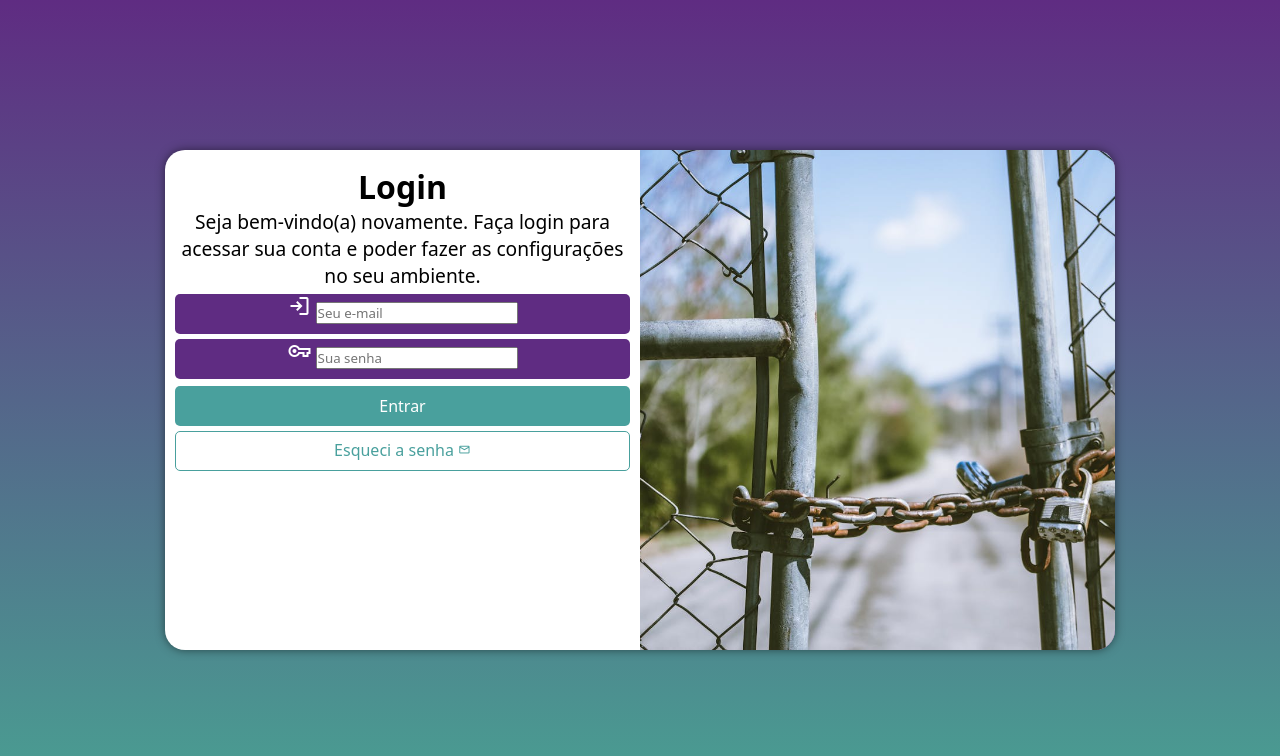
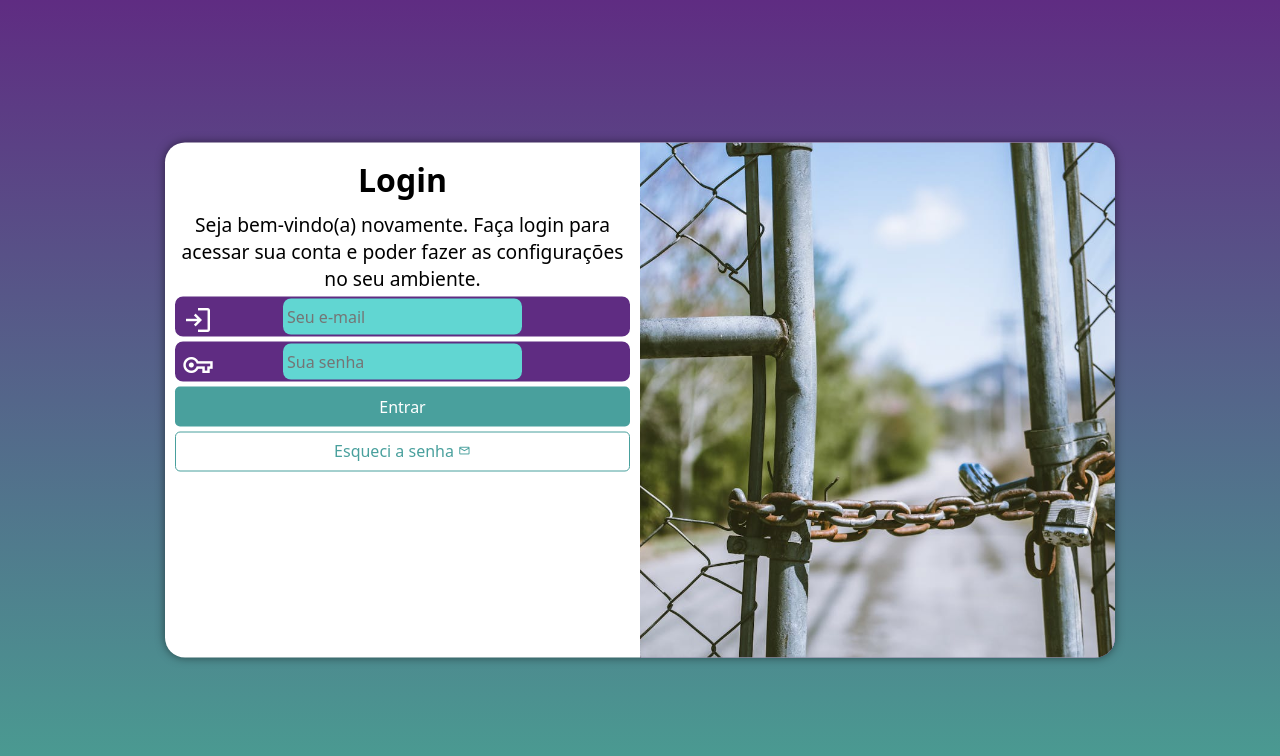
Before and after one commit to emiliosarges/projeto-login, a plain HTML site: page index.html in a window 1280 px wide. Drawn offline with nearby package versions, Linux system fonts and the light colour scheme.

Commit message:
Update style.css

```diff
--- a/estilos/style.css
+++ b/estilos/style.css
@@ -34,7 +34,7 @@ section#login {
 
     background-color: white;
     width: 250px;
-    height: 500px;
+    height: 515px;
     border-radius: 20px;
     box-shadow: 0px 0px 10px rgba(0, 0, 0, 0.500);
 
@@ -60,26 +60,61 @@ section#login > div#formulario {
     margin: 5px 0px;
 }
 
-div.campo > label {
+div#formulario > h1 { /*ok*/
+    text-align: center;
+    margin-bottom: 10px;
+}
+
+div#formulario > p { /*ok*/
+    font-size: 0.8em;
+}
+
+
+
+
+div.campo > label { /*ok*/
     display: none;
 }
 
-div#formulario > p {
-    font-size: 0.8em;
+
+
+
+div.campo > span { /*ok*/
+    color: white;
+    font-size: 2em;
+    width: 40px;
+    padding: 5px;
+    display: block;
+}
+
+div.campo > input {  /*ok*/
+    background-color: #61d6d2;
+    font-size: 1em;
+    width: calc(100% -44px);
+    height: 100%;
+    transform: translateY(-42px);
+    border: 0px;
+    border-radius: 8px;
+    padding: 4px;
+
+}
+
+div.campo > input:focus-within {
+    background-color: white;
+    border: none;
 }
 
 form > div.campo {
     background-color: #5f2c82;
+    border: 2px solid #5f2c82;
     display: block;
     width: 100%;
     height: 40px;
-    border-radius: 5px;
+    border-radius: 8px;
     margin: 5px 0px;
-    color: white;
-
 }
 
-form > input[type=submit] {
+form > input[type=submit] { /*ok*/
     display: block;
     font-size: 1em;
     width: 100%;
@@ -89,10 +124,9 @@ form > input[type=submit] {
     border: none;
     border-radius: 5px;
     cursor: pointer;
-    margin-top: 7px;
 }
 
-form > input[type=submit]:hover {
+form > input[type=submit]:hover { /*ok*/
     background-color: #2d615f;
 
 }
```
